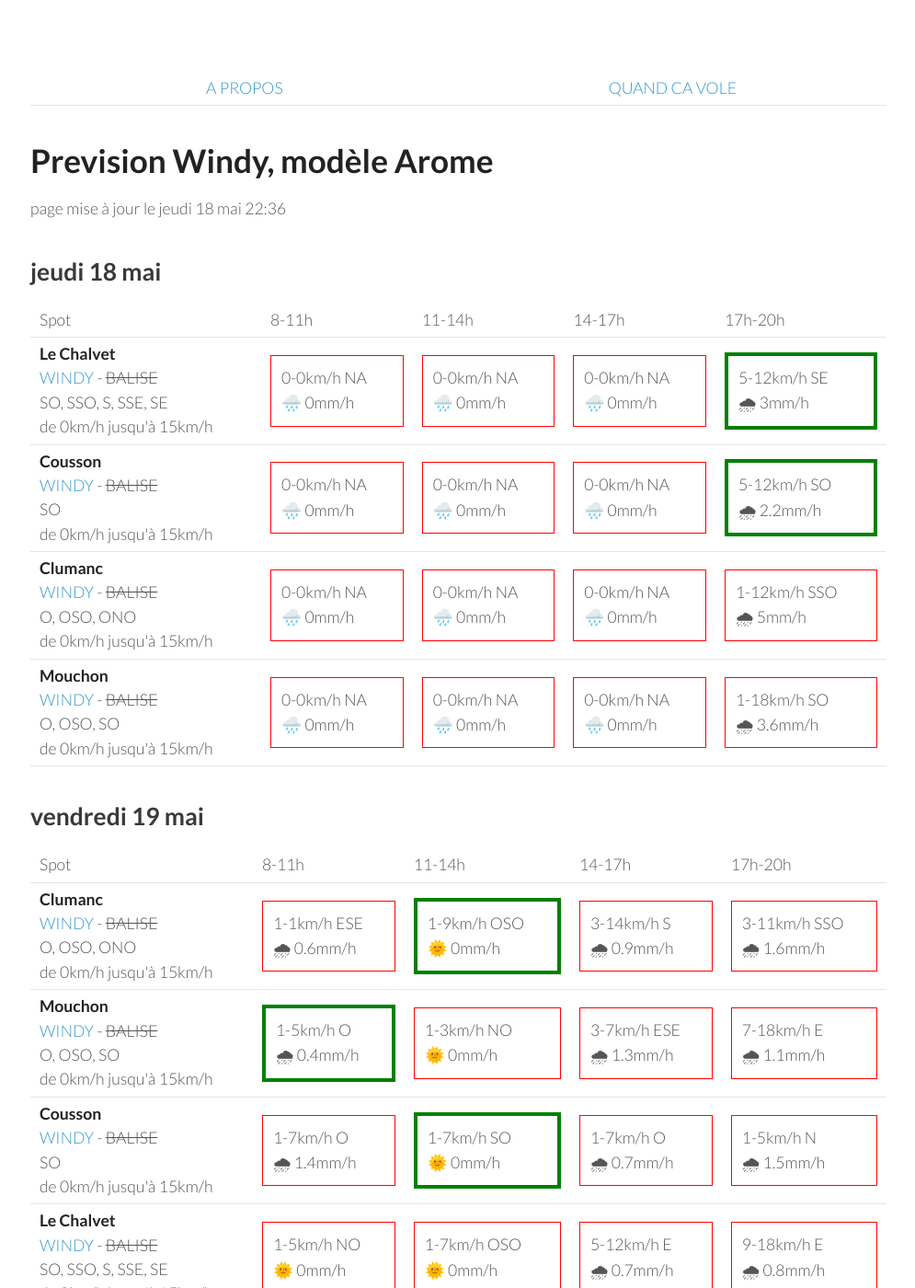
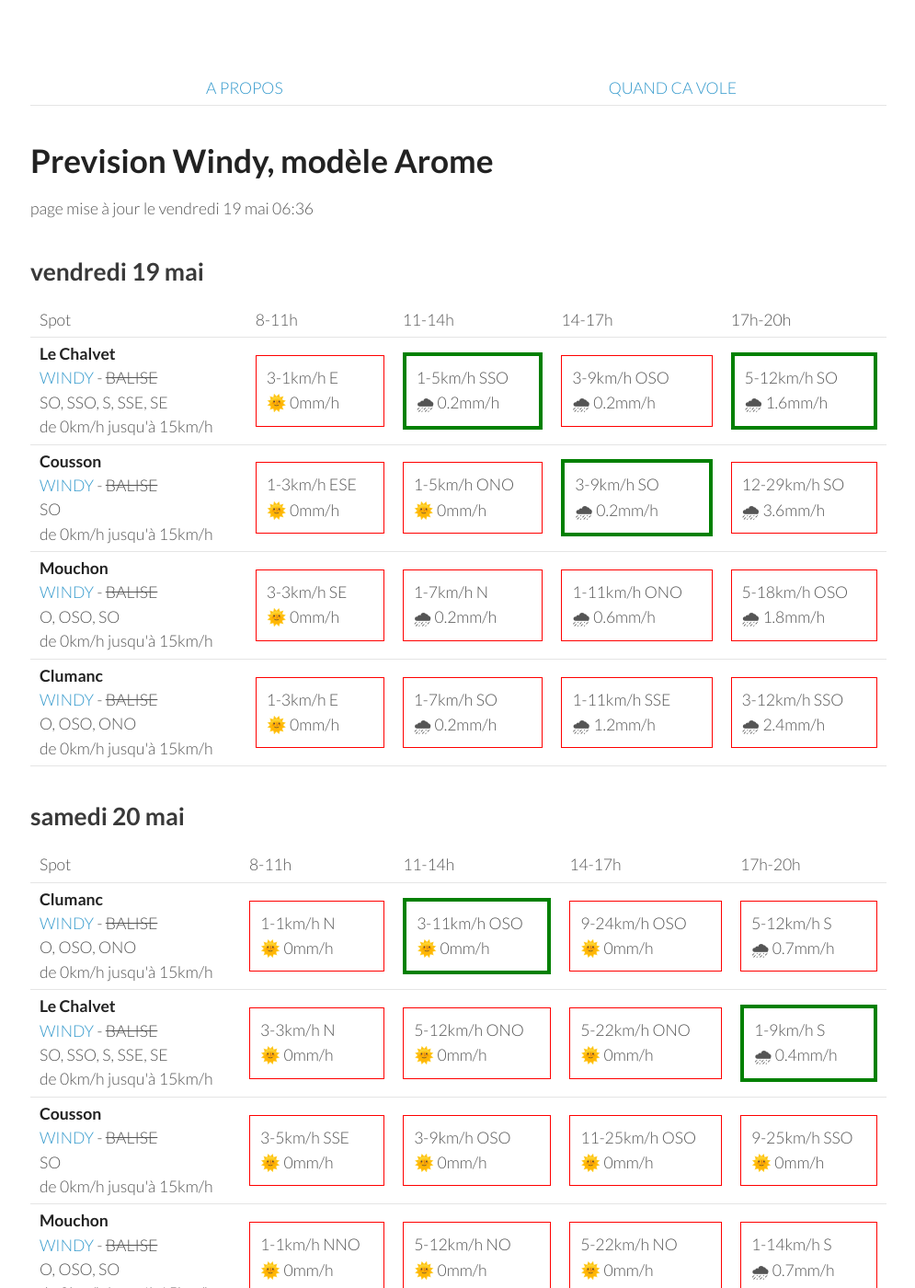
Before and after one commit to parapente-dans-le-nord/parapente-dans-le-nord.github.io, a Jekyll site: the page built from saint_andre.markdown, in a window 1280 px wide and 1400 px high. Shown: the whole window at 92% size, without its empty margins (25-1020 px from the left). Built offline with Jekyll 4.4.1, drawn with Linux system fonts in a browser that asks for light colours; some of the changed text lies outside the part shown.

Commit message:
update index.markdown

```diff
--- a/saint_andre.markdown
+++ b/saint_andre.markdown
@@ -7,9 +7,9 @@ title:  "Tous les spots"
 {: .links}
 
 # Prevision Windy, modèle Arome
-page mise à jour le jeudi 18 mai 22:36
+page mise à jour le vendredi 19 mai 06:36
 
-## jeudi 18 mai
+## vendredi 19 mai
 
 {::nomarkdown}
 <table>
@@ -24,92 +24,40 @@ page mise à jour le jeudi 18 mai 22:36
 <tr>
         <td><strong>Le Chalvet</strong><br><a href="https://windy.com/43.979/6.480?43.866,6.480,10,m:eSsaglX">WINDY</a> - <span class="no-balise"> BALISE </span><br> <span class="vent-favorable">SO, SSO, S, SSE, SE</span><br><span class="force-vent">de 0km/h jusqu'à 15km/h</span> </td>
 
-            <td><div class="not-flyable"><p>0-0km/h NA</p><p>🌧️ 0mm/h</p></div></td>
-            <td><div class="not-flyable"><p>0-0km/h NA</p><p>🌧️ 0mm/h</p></div></td>
-            <td><div class="not-flyable"><p>0-0km/h NA</p><p>🌧️ 0mm/h</p></div></td>
-            <td><div class="flyable"><p>5-12km/h SE</p><p>🌧 3mm/h</p></div></td>
+            <td><div class="not-flyable"><p>3-1km/h E</p><p>🌞 0mm/h</p></div></td>
+            <td><div class="flyable"><p>1-5km/h SSO</p><p>🌧 0.2mm/h</p></div></td>
+            <td><div class="not-flyable"><p>3-9km/h OSO</p><p>🌧 0.2mm/h</p></div></td>
+            <td><div class="flyable"><p>5-12km/h SO</p><p>🌧 1.6mm/h</p></div></td>
+
 
     </tr>
 <tr>
         <td><strong>Cousson</strong><br><a href="https://windy.com/44.054/6.240?43.940,6.241,10,m:eSAaglz">WINDY</a> - <span class="no-balise"> BALISE </span><br> <span class="vent-favorable">SO</span><br><span class="force-vent">de 0km/h jusqu'à 15km/h</span> </td>
 
-            <td><div class="not-flyable"><p>0-0km/h NA</p><p>🌧️ 0mm/h</p></div></td>
-            <td><div class="not-flyable"><p>0-0km/h NA</p><p>🌧️ 0mm/h</p></div></td>
-            <td><div class="not-flyable"><p>0-0km/h NA</p><p>🌧️ 0mm/h</p></div></td>
-            <td><div class="flyable"><p>5-12km/h SO</p><p>🌧 2.2mm/h</p></div></td>
-
-    </tr>
-<tr>
-        <td><strong>Clumanc</strong><br><a href="https://windy.com/44.027/6.402?43.914,6.403,10,m:eSxaglP">WINDY</a> - <span class="no-balise"> BALISE </span><br> <span class="vent-favorable">O, OSO, ONO</span><br><span class="force-vent">de 0km/h jusqu'à 15km/h</span> </td>
-
-            <td><div class="not-flyable"><p>0-0km/h NA</p><p>🌧️ 0mm/h</p></div></td>
-            <td><div class="not-flyable"><p>0-0km/h NA</p><p>🌧️ 0mm/h</p></div></td>
-            <td><div class="not-flyable"><p>0-0km/h NA</p><p>🌧️ 0mm/h</p></div></td>
-            <td><div class="not-flyable"><p>1-12km/h SSO</p><p>🌧 5mm/h</p></div></td>
-
-    </tr>
-<tr>
-        <td><strong>Mouchon</strong><br><a href="https://windy.com/43.992/6.424?43.878,6.425,10,m:eSuaglR">WINDY</a> - <span class="no-balise"> BALISE </span><br> <span class="vent-favorable">O, OSO, SO</span><br><span class="force-vent">de 0km/h jusqu'à 15km/h</span> </td>
-
-            <td><div class="not-flyable"><p>0-0km/h NA</p><p>🌧️ 0mm/h</p></div></td>
-            <td><div class="not-flyable"><p>0-0km/h NA</p><p>🌧️ 0mm/h</p></div></td>
-            <td><div class="not-flyable"><p>0-0km/h NA</p><p>🌧️ 0mm/h</p></div></td>
-            <td><div class="not-flyable"><p>1-18km/h SO</p><p>🌧 3.6mm/h</p></div></td>
-
-    </tr>
-
-</tbody>
-</table>
-{:/}
-## vendredi 19 mai
-
-{::nomarkdown}
-<table>
-  <tbody>
-    <tr>
-      <td>Spot</td>
-      <td>8-11h</td>
-      <td>11-14h</td>
-      <td>14-17h</td>
-      <td>17h-20h</td>
-    </tr>
-<tr>
-        <td><strong>Clumanc</strong><br><a href="https://windy.com/44.027/6.402?43.914,6.403,10,m:eSxaglP">WINDY</a> - <span class="no-balise"> BALISE </span><br> <span class="vent-favorable">O, OSO, ONO</span><br><span class="force-vent">de 0km/h jusqu'à 15km/h</span> </td>
-
-            <td><div class="not-flyable"><p>1-1km/h ESE</p><p>🌧 0.6mm/h</p></div></td>
-            <td><div class="flyable"><p>1-9km/h OSO</p><p>🌞 0mm/h</p></div></td>
-            <td><div class="not-flyable"><p>3-14km/h S</p><p>🌧 0.9mm/h</p></div></td>
-            <td><div class="not-flyable"><p>3-11km/h SSO</p><p>🌧 1.6mm/h</p></div></td>
+            <td><div class="not-flyable"><p>1-3km/h ESE</p><p>🌞 0mm/h</p></div></td>
+            <td><div class="not-flyable"><p>1-5km/h ONO</p><p>🌞 0mm/h</p></div></td>
+            <td><div class="flyable"><p>3-9km/h SO</p><p>🌧 0.2mm/h</p></div></td>
+            <td><div class="not-flyable"><p>12-29km/h SO</p><p>🌧 3.6mm/h</p></div></td>
 
 
     </tr>
 <tr>
         <td><strong>Mouchon</strong><br><a href="https://windy.com/43.992/6.424?43.878,6.425,10,m:eSuaglR">WINDY</a> - <span class="no-balise"> BALISE </span><br> <span class="vent-favorable">O, OSO, SO</span><br><span class="force-vent">de 0km/h jusqu'à 15km/h</span> </td>
 
-            <td><div class="flyable"><p>1-5km/h O</p><p>🌧 0.4mm/h</p></div></td>
-            <td><div class="not-flyable"><p>1-3km/h NO</p><p>🌞 0mm/h</p></div></td>
-            <td><div class="not-flyable"><p>3-7km/h ESE</p><p>🌧 1.3mm/h</p></div></td>
-            <td><div class="not-flyable"><p>7-18km/h E</p><p>🌧 1.1mm/h</p></div></td>
+            <td><div class="not-flyable"><p>3-3km/h SE</p><p>🌞 0mm/h</p></div></td>
+            <td><div class="not-flyable"><p>1-7km/h N</p><p>🌧 0.2mm/h</p></div></td>
+            <td><div class="not-flyable"><p>1-11km/h ONO</p><p>🌧 0.6mm/h</p></div></td>
+            <td><div class="not-flyable"><p>5-18km/h OSO</p><p>🌧 1.8mm/h</p></div></td>
 
 
     </tr>
 <tr>
-        <td><strong>Cousson</strong><br><a href="https://windy.com/44.054/6.240?43.940,6.241,10,m:eSAaglz">WINDY</a> - <span class="no-balise"> BALISE </span><br> <span class="vent-favorable">SO</span><br><span class="force-vent">de 0km/h jusqu'à 15km/h</span> </td>
+        <td><strong>Clumanc</strong><br><a href="https://windy.com/44.027/6.402?43.914,6.403,10,m:eSxaglP">WINDY</a> - <span class="no-balise"> BALISE </span><br> <span class="vent-favorable">O, OSO, ONO</span><br><span class="force-vent">de 0km/h jusqu'à 15km/h</span> </td>
 
-            <td><div class="not-flyable"><p>1-7km/h O</p><p>🌧 1.4mm/h</p></div></td>
-            <td><div class="flyable"><p>1-7km/h SO</p><p>🌞 0mm/h</p></div></td>
-            <td><div class="not-flyable"><p>1-7km/h O</p><p>🌧 0.7mm/h</p></div></td>
-            <td><div class="not-flyable"><p>1-5km/h N</p><p>🌧 1.5mm/h</p></div></td>
-
-
-    </tr>
-<tr>
-        <td><strong>Le Chalvet</strong><br><a href="https://windy.com/43.979/6.480?43.866,6.480,10,m:eSsaglX">WINDY</a> - <span class="no-balise"> BALISE </span><br> <span class="vent-favorable">SO, SSO, S, SSE, SE</span><br><span class="force-vent">de 0km/h jusqu'à 15km/h</span> </td>
-
-            <td><div class="not-flyable"><p>1-5km/h NO</p><p>🌞 0mm/h</p></div></td>
-            <td><div class="not-flyable"><p>1-7km/h OSO</p><p>🌞 0mm/h</p></div></td>
-            <td><div class="not-flyable"><p>5-12km/h E</p><p>🌧 0.7mm/h</p></div></td>
-            <td><div class="not-flyable"><p>9-18km/h E</p><p>🌧 0.8mm/h</p></div></td>
+            <td><div class="not-flyable"><p>1-3km/h E</p><p>🌞 0mm/h</p></div></td>
+            <td><div class="not-flyable"><p>1-7km/h SO</p><p>🌧 0.2mm/h</p></div></td>
+            <td><div class="not-flyable"><p>1-11km/h SSE</p><p>🌧 1.2mm/h</p></div></td>
+            <td><div class="not-flyable"><p>3-12km/h SSO</p><p>🌧 2.4mm/h</p></div></td>
 
 
     </tr>
@@ -132,40 +80,40 @@ page mise à jour le jeudi 18 mai 22:36
 <tr>
         <td><strong>Clumanc</strong><br><a href="https://windy.com/44.027/6.402?43.914,6.403,10,m:eSxaglP">WINDY</a> - <span class="no-balise"> BALISE </span><br> <span class="vent-favorable">O, OSO, ONO</span><br><span class="force-vent">de 0km/h jusqu'à 15km/h</span> </td>
 
-            <td><div class="not-flyable"><p>1-3km/h ESE</p><p>🌞 0mm/h</p></div></td>
-            <td><div class="flyable"><p>5-14km/h ONO</p><p>🌞 0mm/h</p></div></td>
-            <td><div class="not-flyable"><p>3-18km/h OSO</p><p>🌧 0.5mm/h</p></div></td>
-            <td><div class="not-flyable"><p>3-16km/h O</p><p>🌧 0.6mm/h</p></div></td>
+            <td><div class="not-flyable"><p>1-1km/h N</p><p>🌞 0mm/h</p></div></td>
+            <td><div class="flyable"><p>3-11km/h OSO</p><p>🌞 0mm/h</p></div></td>
+            <td><div class="not-flyable"><p>9-24km/h OSO</p><p>🌞 0mm/h</p></div></td>
+            <td><div class="not-flyable"><p>5-12km/h S</p><p>🌧 0.7mm/h</p></div></td>
+
+
+    </tr>
+<tr>
+        <td><strong>Le Chalvet</strong><br><a href="https://windy.com/43.979/6.480?43.866,6.480,10,m:eSsaglX">WINDY</a> - <span class="no-balise"> BALISE </span><br> <span class="vent-favorable">SO, SSO, S, SSE, SE</span><br><span class="force-vent">de 0km/h jusqu'à 15km/h</span> </td>
+
+            <td><div class="not-flyable"><p>3-3km/h N</p><p>🌞 0mm/h</p></div></td>
+            <td><div class="not-flyable"><p>5-12km/h ONO</p><p>🌞 0mm/h</p></div></td>
+            <td><div class="not-flyable"><p>5-22km/h ONO</p><p>🌞 0mm/h</p></div></td>
+            <td><div class="flyable"><p>1-9km/h S</p><p>🌧 0.4mm/h</p></div></td>
+
+
+    </tr>
+<tr>
+        <td><strong>Cousson</strong><br><a href="https://windy.com/44.054/6.240?43.940,6.241,10,m:eSAaglz">WINDY</a> - <span class="no-balise"> BALISE </span><br> <span class="vent-favorable">SO</span><br><span class="force-vent">de 0km/h jusqu'à 15km/h</span> </td>
+
+            <td><div class="not-flyable"><p>3-5km/h SSE</p><p>🌞 0mm/h</p></div></td>
+            <td><div class="not-flyable"><p>3-9km/h OSO</p><p>🌞 0mm/h</p></div></td>
+            <td><div class="not-flyable"><p>11-25km/h OSO</p><p>🌞 0mm/h</p></div></td>
+            <td><div class="not-flyable"><p>9-25km/h SSO</p><p>🌞 0mm/h</p></div></td>
 
 
     </tr>
 <tr>
         <td><strong>Mouchon</strong><br><a href="https://windy.com/43.992/6.424?43.878,6.425,10,m:eSuaglR">WINDY</a> - <span class="no-balise"> BALISE </span><br> <span class="vent-favorable">O, OSO, SO</span><br><span class="force-vent">de 0km/h jusqu'à 15km/h</span> </td>
 
-            <td><div class="not-flyable"><p>1-1km/h SSE</p><p>🌞 0mm/h</p></div></td>
-            <td><div class="not-flyable"><p>5-14km/h ONO</p><p>🌞 0mm/h</p></div></td>
-            <td><div class="not-flyable"><p>3-16km/h OSO</p><p>🌧 0.6mm/h</p></div></td>
-            <td><div class="not-flyable"><p>3-16km/h O</p><p>🌧 0.7mm/h</p></div></td>
-
-
-    </tr>
-<tr>
-        <td><strong>Cousson</strong><br><a href="https://windy.com/44.054/6.240?43.940,6.241,10,m:eSAaglz">WINDY</a> - <span class="no-balise"> BALISE </span><br> <span class="vent-favorable">SO</span><br><span class="force-vent">de 0km/h jusqu'à 15km/h</span> </td>
-
-            <td><div class="not-flyable"><p>1-1km/h SE</p><p>🌞 0mm/h</p></div></td>
-            <td><div class="not-flyable"><p>3-14km/h OSO</p><p>🌞 0mm/h</p></div></td>
-            <td><div class="not-flyable"><p>7-18km/h SO</p><p>🌧 0.5mm/h</p></div></td>
-            <td><div class="not-flyable"><p>3-20km/h O</p><p>🌧 0.7mm/h</p></div></td>
-
-
-    </tr>
-<tr>
-        <td><strong>Le Chalvet</strong><br><a href="https://windy.com/43.979/6.480?43.866,6.480,10,m:eSsaglX">WINDY</a> - <span class="no-balise"> BALISE </span><br> <span class="vent-favorable">SO, SSO, S, SSE, SE</span><br><span class="force-vent">de 0km/h jusqu'à 15km/h</span> </td>
-
-            <td><div class="not-flyable"><p>1-1km/h E</p><p>🌞 0mm/h</p></div></td>
-            <td><div class="not-flyable"><p>5-14km/h ONO</p><p>🌞 0mm/h</p></div></td>
-            <td><div class="not-flyable"><p>1-16km/h SSO</p><p>🌧 0.8mm/h</p></div></td>
-            <td><div class="not-flyable"><p>1-16km/h OSO</p><p>🌧 0.7mm/h</p></div></td>
+            <td><div class="not-flyable"><p>1-1km/h NNO</p><p>🌞 0mm/h</p></div></td>
+            <td><div class="not-flyable"><p>5-12km/h NO</p><p>🌞 0mm/h</p></div></td>
+            <td><div class="not-flyable"><p>5-22km/h NO</p><p>🌞 0mm/h</p></div></td>
+            <td><div class="not-flyable"><p>1-14km/h S</p><p>🌧 0.7mm/h</p></div></td>
 
 
     </tr>
@@ -188,40 +136,40 @@ page mise à jour le jeudi 18 mai 22:36
 <tr>
         <td><strong>Cousson</strong><br><a href="https://windy.com/44.054/6.240?43.940,6.241,10,m:eSAaglz">WINDY</a> - <span class="no-balise"> BALISE </span><br> <span class="vent-favorable">SO</span><br><span class="force-vent">de 0km/h jusqu'à 15km/h</span> </td>
 
-            <td><div class="not-flyable"><p>5-12km/h E</p><p>🌧 0.2mm/h</p></div></td>
-            <td><div class="not-flyable"><p>1-12km/h NNO</p><p>🌧 0.4mm/h</p></div></td>
-            <td><div class="not-flyable"><p>1-14km/h OSO</p><p>🌧 0.2mm/h</p></div></td>
-            <td><div class="not-flyable"><p>0-24km/h ONO</p><p>🌧 2.5mm/h</p></div></td>
+            <td><div class="not-flyable"><p>5-14km/h ENE</p><p>🌧 0.9mm/h</p></div></td>
+            <td><div class="not-flyable"><p>1-16km/h NE</p><p>🌧 0.3mm/h</p></div></td>
+            <td><div class="not-flyable"><p>1-25km/h SSO</p><p>🌞 0mm/h</p></div></td>
+            <td><div class="not-flyable"><p>5-25km/h OSO</p><p>🌧 2.3mm/h</p></div></td>
 
 
     </tr>
 <tr>
         <td><strong>Mouchon</strong><br><a href="https://windy.com/43.992/6.424?43.878,6.425,10,m:eSuaglR">WINDY</a> - <span class="no-balise"> BALISE </span><br> <span class="vent-favorable">O, OSO, SO</span><br><span class="force-vent">de 0km/h jusqu'à 15km/h</span> </td>
 
-            <td><div class="not-flyable"><p>3-14km/h E</p><p>🌧 0.3mm/h</p></div></td>
-            <td><div class="not-flyable"><p>1-16km/h ENE</p><p>🌧 1.4mm/h</p></div></td>
-            <td><div class="not-flyable"><p>3-24km/h ESE</p><p>🌧 0.3mm/h</p></div></td>
-            <td><div class="not-flyable"><p>5-35km/h ESE</p><p>🌧 0.4mm/h</p></div></td>
+            <td><div class="not-flyable"><p>5-20km/h NE</p><p>🌧 1.6mm/h</p></div></td>
+            <td><div class="not-flyable"><p>9-29km/h E</p><p>🌧 0.9mm/h</p></div></td>
+            <td><div class="not-flyable"><p>12-44km/h ESE</p><p>🌞 0mm/h</p></div></td>
+            <td><div class="not-flyable"><p>3-42km/h SSE</p><p>🌧 3mm/h</p></div></td>
 
 
     </tr>
 <tr>
         <td><strong>Clumanc</strong><br><a href="https://windy.com/44.027/6.402?43.914,6.403,10,m:eSxaglP">WINDY</a> - <span class="no-balise"> BALISE </span><br> <span class="vent-favorable">O, OSO, ONO</span><br><span class="force-vent">de 0km/h jusqu'à 15km/h</span> </td>
 
-            <td><div class="not-flyable"><p>3-14km/h E</p><p>🌧 0.2mm/h</p></div></td>
-            <td><div class="not-flyable"><p>1-16km/h ENE</p><p>🌧 1.3mm/h</p></div></td>
-            <td><div class="not-flyable"><p>3-24km/h SE</p><p>🌧 0.4mm/h</p></div></td>
-            <td><div class="not-flyable"><p>3-33km/h ESE</p><p>🌧 1.2mm/h</p></div></td>
+            <td><div class="not-flyable"><p>5-20km/h ENE</p><p>🌧 1.4mm/h</p></div></td>
+            <td><div class="not-flyable"><p>7-27km/h E</p><p>🌧 0.9mm/h</p></div></td>
+            <td><div class="not-flyable"><p>11-40km/h ESE</p><p>🌞 0mm/h</p></div></td>
+            <td><div class="not-flyable"><p>3-38km/h SSO</p><p>🌧 3mm/h</p></div></td>
 
 
     </tr>
 <tr>
         <td><strong>Le Chalvet</strong><br><a href="https://windy.com/43.979/6.480?43.866,6.480,10,m:eSsaglX">WINDY</a> - <span class="no-balise"> BALISE </span><br> <span class="vent-favorable">SO, SSO, S, SSE, SE</span><br><span class="force-vent">de 0km/h jusqu'à 15km/h</span> </td>
 
-            <td><div class="not-flyable"><p>3-14km/h E</p><p>🌧 0.4mm/h</p></div></td>
-            <td><div class="not-flyable"><p>3-18km/h E</p><p>🌧 1.7mm/h</p></div></td>
-            <td><div class="not-flyable"><p>5-27km/h ESE</p><p>🌧 0.3mm/h</p></div></td>
-            <td><div class="not-flyable"><p>7-37km/h ESE</p><p>🌧 0.4mm/h</p></div></td>
+            <td><div class="not-flyable"><p>5-22km/h NE</p><p>🌧 1.9mm/h</p></div></td>
+            <td><div class="not-flyable"><p>11-31km/h E</p><p>🌧 1.1mm/h</p></div></td>
+            <td><div class="not-flyable"><p>14-46km/h ESE</p><p>🌞 0mm/h</p></div></td>
+            <td><div class="not-flyable"><p>7-44km/h SE</p><p>🌧 2mm/h</p></div></td>
 
 
     </tr>
@@ -244,8 +192,8 @@ page mise à jour le jeudi 18 mai 22:36
 <tr>
         <td><strong>Cousson</strong><br><a href="https://windy.com/44.054/6.240?43.940,6.241,10,m:eSAaglz">WINDY</a> - <span class="no-balise"> BALISE </span><br> <span class="vent-favorable">SO</span><br><span class="force-vent">de 0km/h jusqu'à 15km/h</span> </td>
 
-            <td><div class="not-flyable"><p>3-16km/h E</p><p>🌞 0mm/h</p></div></td>
-            <td><div class="not-flyable"><p>1-22km/h SSO</p><p>🌞 0mm/h</p></div></td>
+            <td><div class="not-flyable"><p>5-18km/h ENE</p><p>🌞 0mm/h</p></div></td>
+            <td><div class="not-flyable"><p>3-16km/h O</p><p>🌞 0mm/h</p></div></td>
             <td><div class="not-flyable"><p>11-31km/h SO</p><p>🌧 1.5mm/h</p></div></td>
             <td><div class="not-flyable"><p>3-31km/h SO</p><p>🌧 1.4mm/h</p></div></td>
 
@@ -254,8 +202,8 @@ page mise à jour le jeudi 18 mai 22:36
 <tr>
         <td><strong>Le Chalvet</strong><br><a href="https://windy.com/43.979/6.480?43.866,6.480,10,m:eSsaglX">WINDY</a> - <span class="no-balise"> BALISE </span><br> <span class="vent-favorable">SO, SSO, S, SSE, SE</span><br><span class="force-vent">de 0km/h jusqu'à 15km/h</span> </td>
 
-            <td><div class="not-flyable"><p>3-16km/h E</p><p>🌞 0mm/h</p></div></td>
-            <td><div class="not-flyable"><p>12-37km/h ESE</p><p>🌞 0mm/h</p></div></td>
+            <td><div class="not-flyable"><p>1-14km/h ENE</p><p>🌞 0mm/h</p></div></td>
+            <td><div class="not-flyable"><p>5-22km/h ESE</p><p>🌞 0mm/h</p></div></td>
             <td><div class="not-flyable"><p>12-38km/h ESE</p><p>🌧 0.2mm/h</p></div></td>
             <td><div class="not-flyable"><p>1-35km/h SO</p><p>🌧 0.4mm/h</p></div></td>
 
@@ -264,8 +212,8 @@ page mise à jour le jeudi 18 mai 22:36
 <tr>
         <td><strong>Mouchon</strong><br><a href="https://windy.com/43.992/6.424?43.878,6.425,10,m:eSuaglR">WINDY</a> - <span class="no-balise"> BALISE </span><br> <span class="vent-favorable">O, OSO, SO</span><br><span class="force-vent">de 0km/h jusqu'à 15km/h</span> </td>
 
-            <td><div class="not-flyable"><p>3-18km/h ESE</p><p>🌞 0mm/h</p></div></td>
-            <td><div class="not-flyable"><p>11-35km/h ESE</p><p>🌞 0mm/h</p></div></td>
+            <td><div class="not-flyable"><p>3-14km/h E</p><p>🌞 0mm/h</p></div></td>
+            <td><div class="not-flyable"><p>3-20km/h ESE</p><p>🌞 0mm/h</p></div></td>
             <td><div class="not-flyable"><p>11-37km/h SE</p><p>🌧 0.3mm/h</p></div></td>
             <td><div class="not-flyable"><p>5-33km/h O</p><p>🌧 0.6mm/h</p></div></td>
 
@@ -274,8 +222,8 @@ page mise à jour le jeudi 18 mai 22:36
 <tr>
         <td><strong>Clumanc</strong><br><a href="https://windy.com/44.027/6.402?43.914,6.403,10,m:eSxaglP">WINDY</a> - <span class="no-balise"> BALISE </span><br> <span class="vent-favorable">O, OSO, ONO</span><br><span class="force-vent">de 0km/h jusqu'à 15km/h</span> </td>
 
-            <td><div class="not-flyable"><p>3-18km/h E</p><p>🌞 0mm/h</p></div></td>
-            <td><div class="not-flyable"><p>9-31km/h ESE</p><p>🌞 0mm/h</p></div></td>
+            <td><div class="not-flyable"><p>5-18km/h E</p><p>🌞 0mm/h</p></div></td>
+            <td><div class="not-flyable"><p>1-20km/h SE</p><p>🌞 0mm/h</p></div></td>
             <td><div class="not-flyable"><p>9-35km/h SE</p><p>🌧 0.4mm/h</p></div></td>
             <td><div class="not-flyable"><p>5-31km/h O</p><p>🌧 1.6mm/h</p></div></td>
 
```
